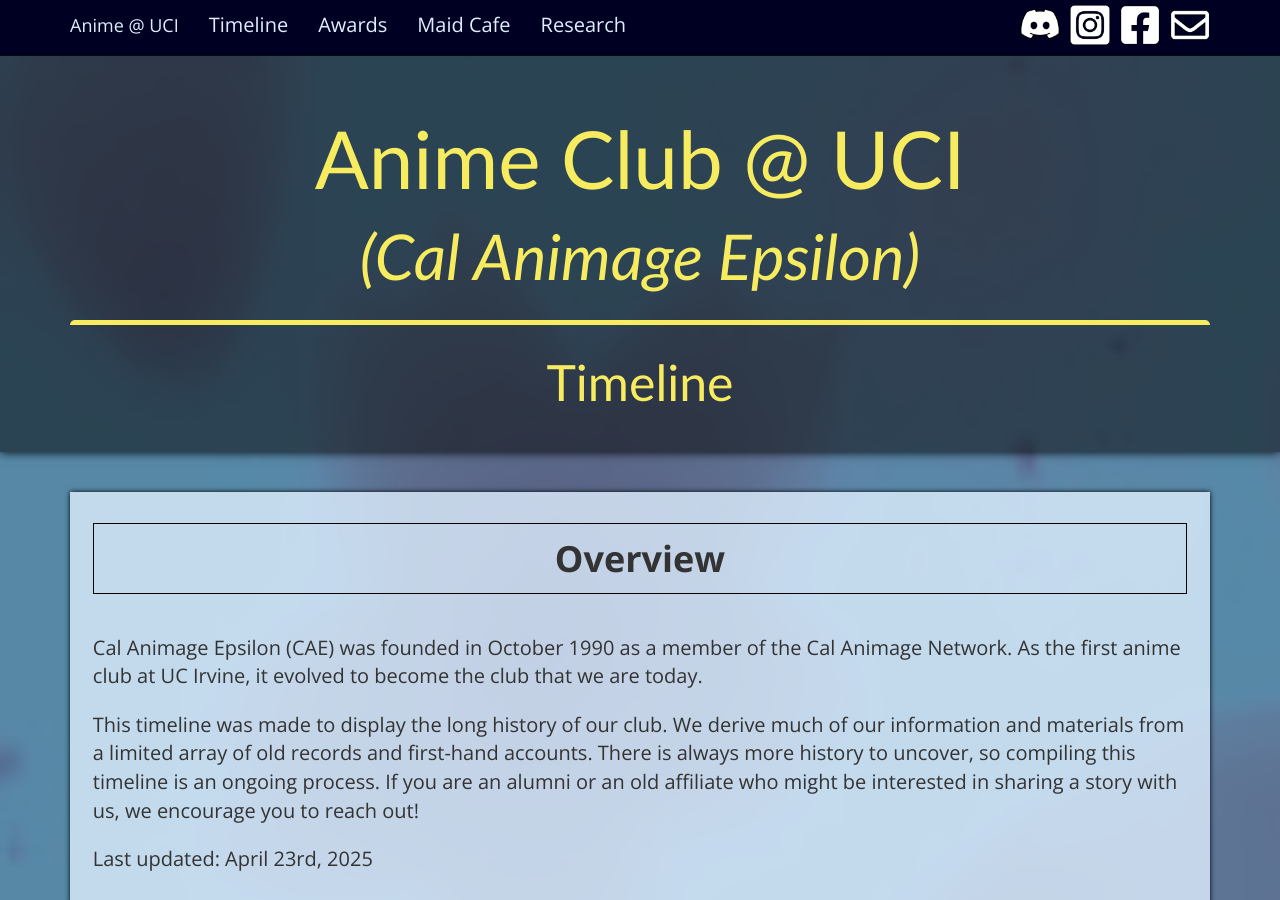
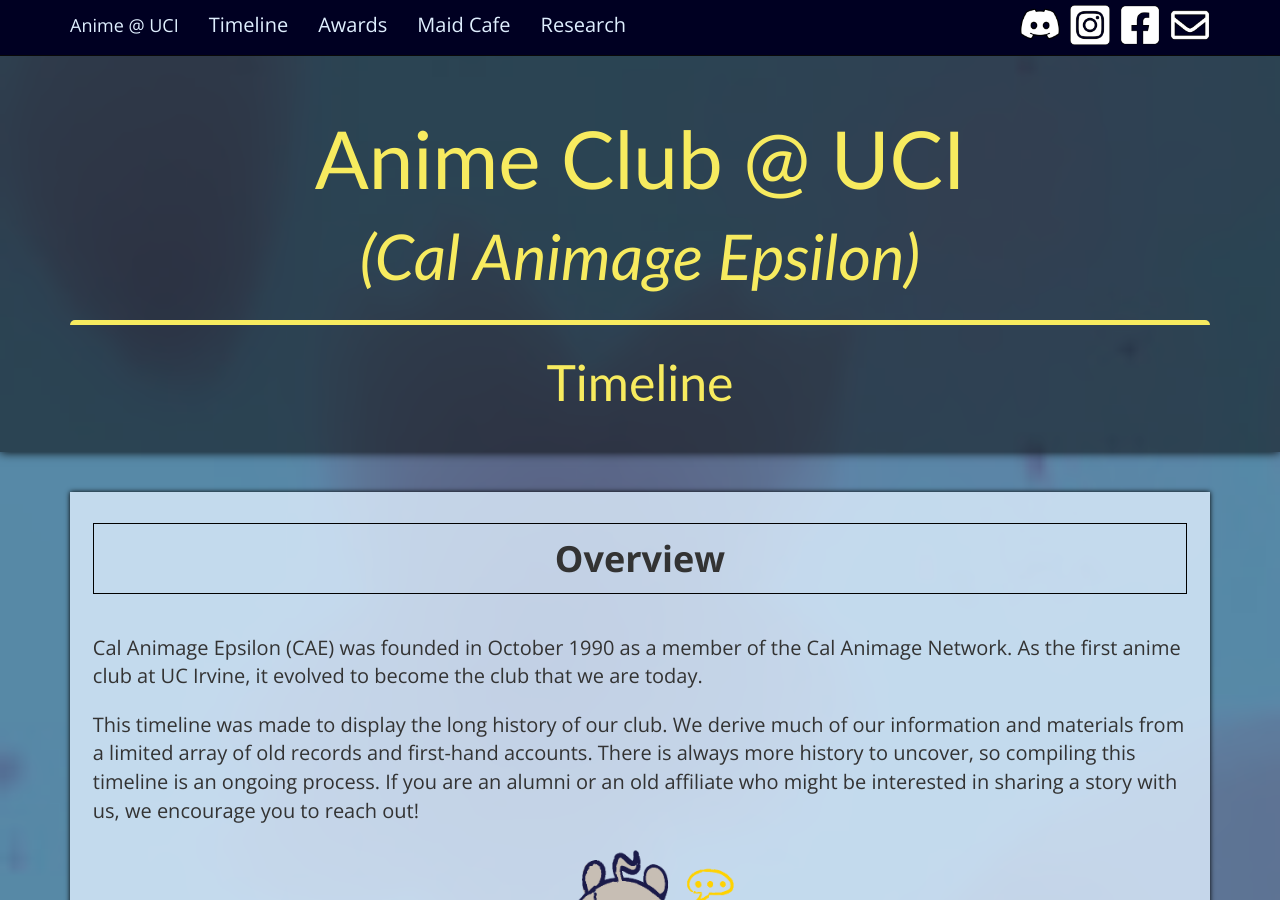
Before and after one commit to jeepracer98/uci.moe, a Jekyll site: the page built from timeline.html, in a window 1280 px wide and 900 px high. Built offline with Jekyll 4.4.1, drawn with Linux system fonts in a browser that asks for light colours; some web fonts are replaced.

Commit message:
Added Shoko Thinking graphic

```diff
--- a/timeline.html
+++ b/timeline.html
@@ -11,6 +11,10 @@ header_title: Timeline
     <p>
         This timeline was made to display the long history of our club. We derive much of our information and materials from a limited array of old records and first-hand accounts. There is always more history to uncover, so compiling this timeline is an ongoing process. If you are an alumni or an old affiliate who might be interested in sharing a story with us, we encourage you to reach out!
     </p>
+    <center>
+        <img src="/assets/Shoko Thinking.png" style="height:200px">
+        </img>
+    </center>
     <p>
         Last updated: April 23rd, 2025
     </p>
```
